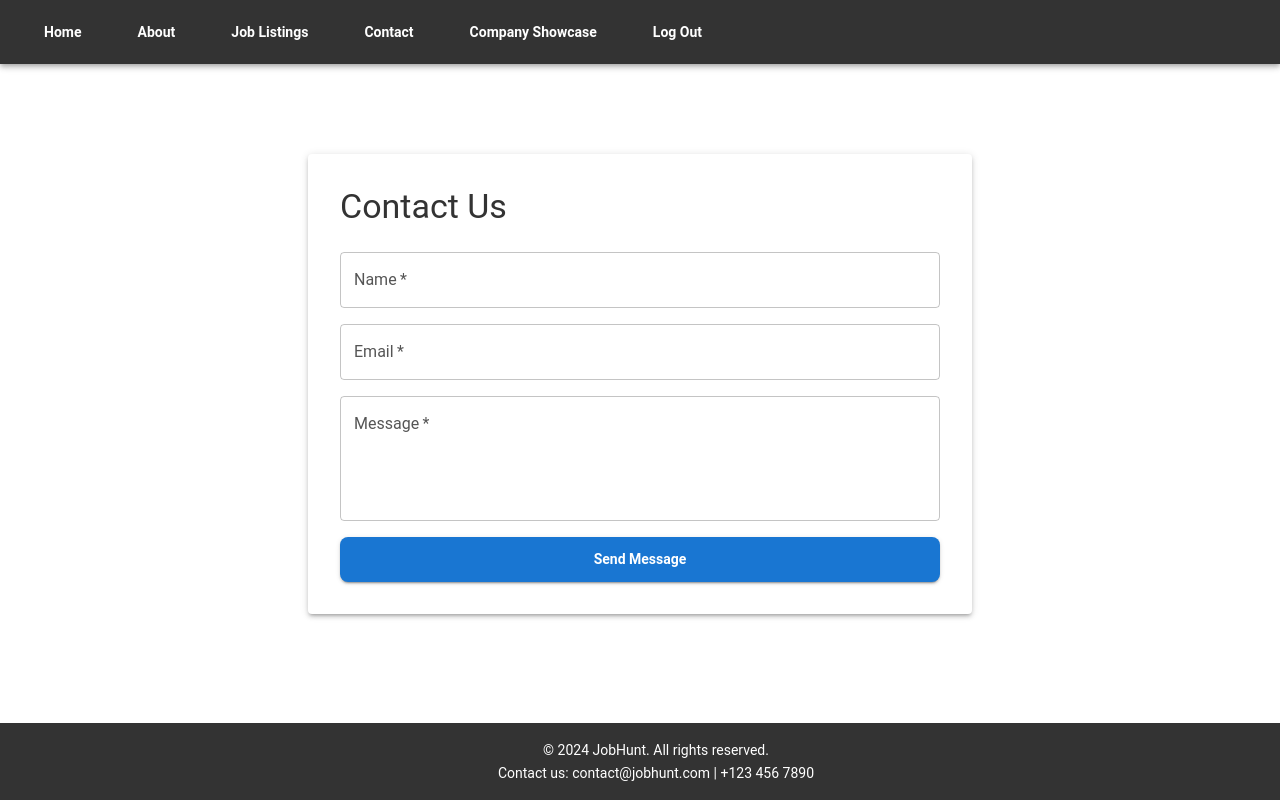
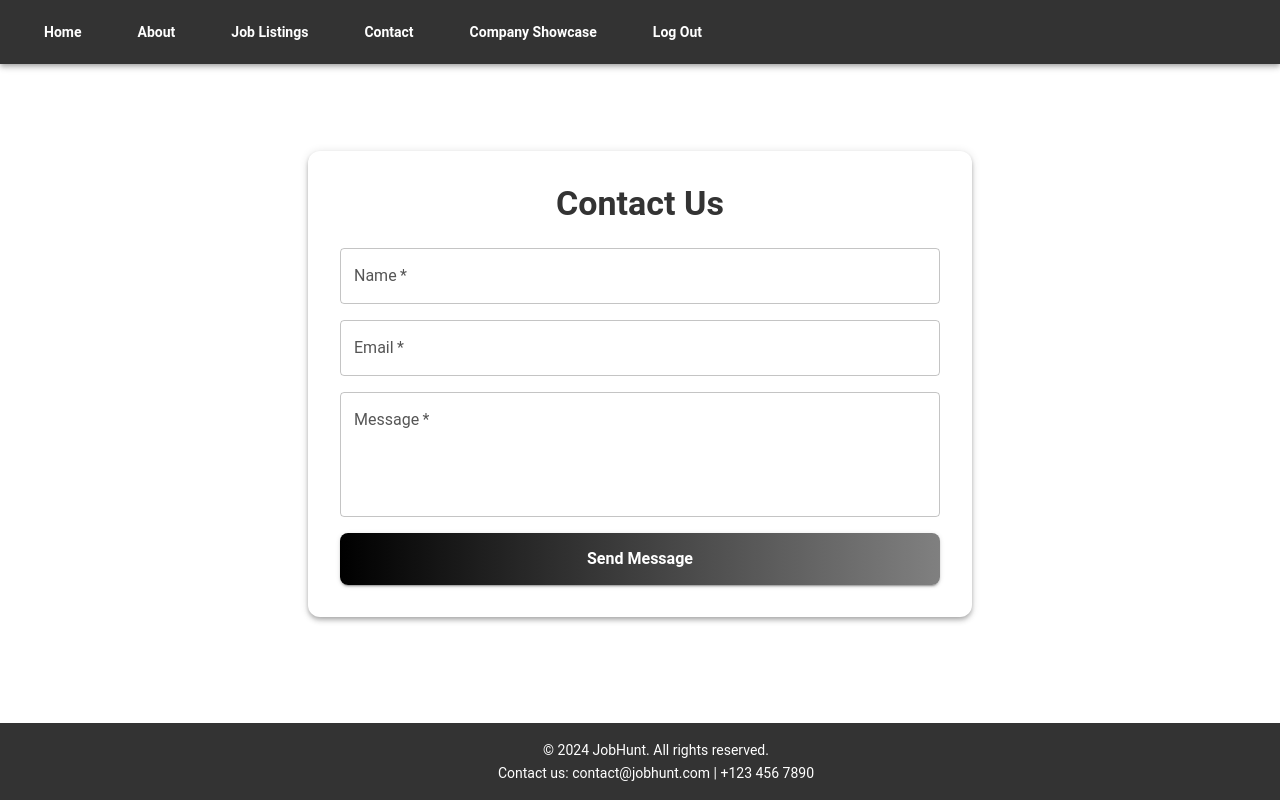
Before and after one commit to iamvartikasingh/INFO_6150_Assignment_10, a React (Create React App) app in the folder job-portal/: page /contact in a window 1280 px wide. Shown: the top 800 px of the page. Built offline with nearby package versions, Linux system fonts and the light colour scheme.

Commit message:
ReadMe updated

```diff
--- a/job-portal/public/index.html
+++ b/job-portal/public/index.html
@@ -24,7 +24,7 @@
       work correctly both with client-side routing and a non-root public URL.
       Learn how to configure a non-root public URL by running `npm run build`.
     -->
-    <title>React App</title>
+    <title>Job Hunt</title>
   </head>
   <body>
     <noscript>You need to enable JavaScript to run this app.</noscript>
--- a/job-portal/src/components/Contact.js
+++ b/job-portal/src/components/Contact.js
@@ -10,10 +10,21 @@ function Contact() {
         justifyContent: 'center',
         alignItems: 'center',
         minHeight: '80vh',
+
+        //background: 'linear-gradient(to bottom, #e0f7ff, #cce7ff)', // Adjust the gradient as needed
+        padding: 1,
       }}
     >
-      <Paper elevation={3} sx={{ padding: 4, width: '100%', maxWidth: 600 }}>
-        <Typography variant="h4" component="h1" gutterBottom>
+      <Paper
+        elevation={4}
+        sx={{
+          padding: 4,
+          width: '100%',
+          maxWidth: 600,
+          borderRadius: 3, // rounded corners
+        }}
+      >
+        <Typography variant="h4" component="h1" gutterBottom sx={{ textAlign: 'center', fontWeight: 'bold' }}>
           Contact Us
         </Typography>
         <Box
@@ -30,6 +41,7 @@ function Contact() {
             variant="outlined"
             required
             fullWidth
+            sx={{ background: '#fff', borderRadius: 1 }} // white background for better readability
           />
           <TextField
             label="Email"
@@ -37,6 +49,7 @@ function Contact() {
             variant="outlined"
             required
             fullWidth
+            sx={{ background: '#fff', borderRadius: 1 }}
           />
           <TextField
             label="Message"
@@ -45,8 +58,21 @@ function Contact() {
             rows={4}
             required
             fullWidth
+            sx={{ background: '#fff', borderRadius: 1 }}
           />
-          <Button type="submit" variant="contained" color="primary">
+          <Button
+            type="submit"
+            variant="contained"
+            color="primary"
+            sx={{
+              padding: 1.5,
+              fontSize: '1rem',
+              background: 'linear-gradient(90deg, #000000 0%, #808080 100%)', // Black to Grey gradient
+'&:hover': {
+  background: 'linear-gradient(90deg, #333333 0%, #666666 100%)', // Slightly lighter black to darker grey gradient for hover
+},
+            }}
+          >
             Send Message
           </Button>
         </Box>
```
Also changed, not shown: 1 other file (tests, documents, lock files or other folders).
